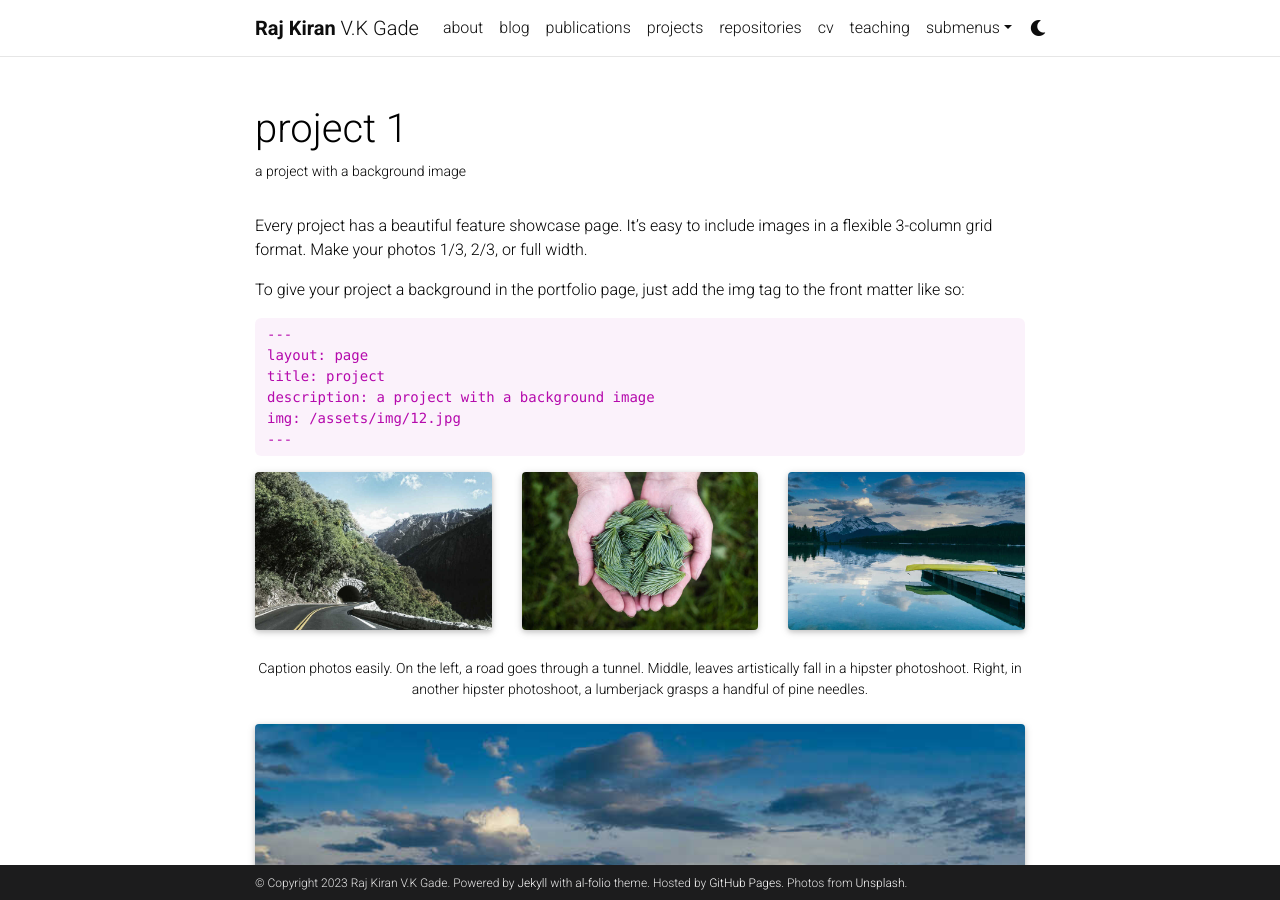
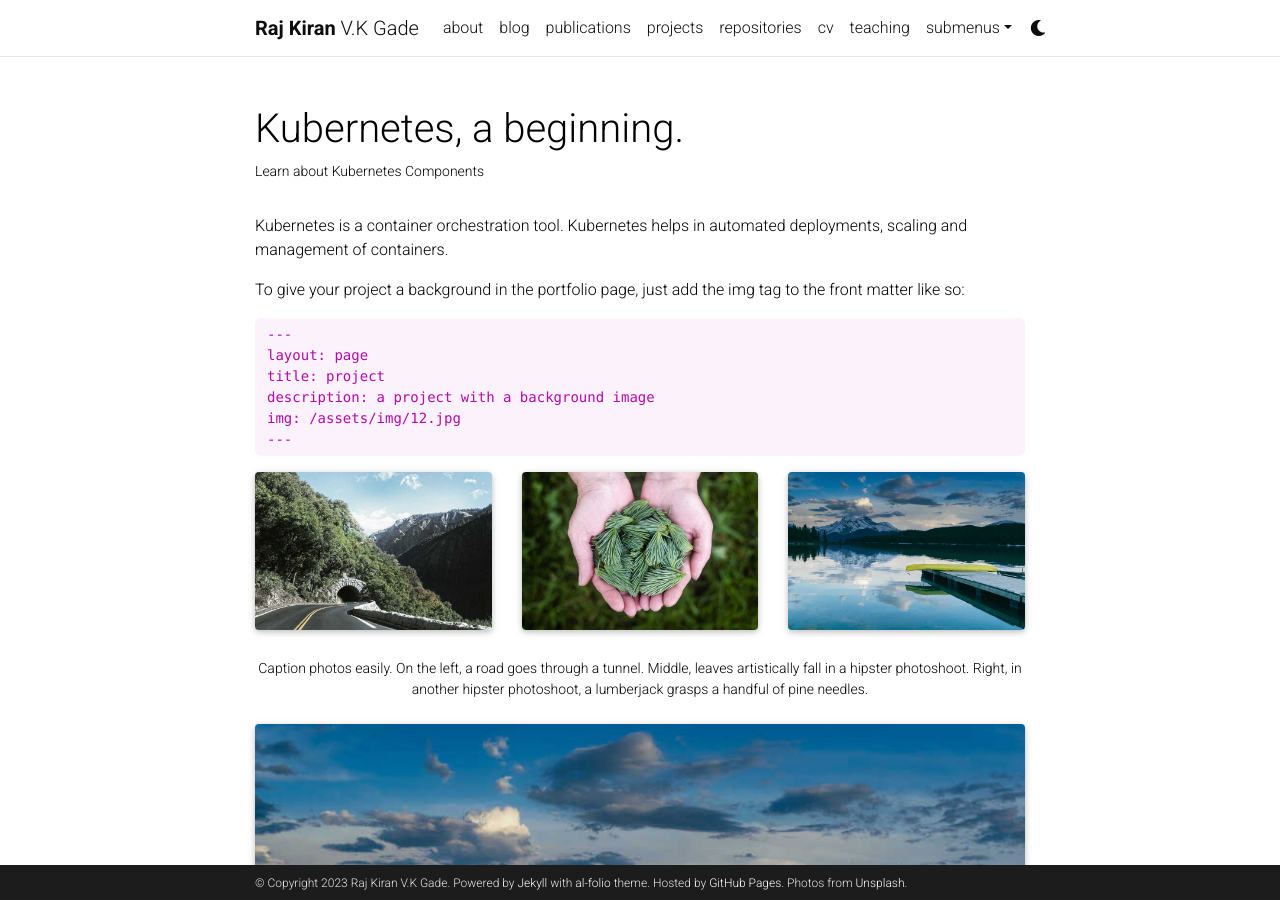
Before and after one commit to rkgade/rkgade.github.io, a Jekyll site: the page built from _projects/1_project.md, in a window 1280 px wide and 900 px high. Built offline with Jekyll 4.4.1, drawn with Linux system fonts in a browser that asks for light colours; full-size pictures stand in for the smaller copies a plugin makes; comment, search, counter and statistics services are not loaded; a style sheet for code colours, icons or effects is not loaded.

Commit message:
create a new page

```diff
--- a/_layouts/about.html
+++ b/_layouts/about.html
@@ -45,7 +45,11 @@
             <h2><a href="{{ '/news/' | relative_url }}" style="color: inherit;">news</a></h2>
             {%- include news.html limit=true %}
           {%- endif %}
-
+          <!-- Latest Projects papers
+          {% if page.selected_papers -%}
+            <h2><a href="{{ '/publications/' | relative_url }}" style="color: inherit;">selected publications</a></h2>
+            {%- include selected_papers.html %}
+          {%- endif %} -->
           <!-- Latest posts -->
           {% if page.latest_posts -%}
             <h2><a href="{{ '/blog/' | relative_url }}" style="color: inherit;">latest posts</a></h2>
--- a/_projects/1_project.md
+++ b/_projects/1_project.md
@@ -1,15 +1,16 @@
 ---
 layout: page
-title: project 1
-description: a project with a background image
-img: assets/img/12.jpg
+title: Kubernetes, a beginning.
+description: Learn about Kubernetes Components
+# img: assets/img/12.jpg
 importance: 1
 category: work
 ---
 
-Every project has a beautiful feature showcase page.
-It's easy to include images in a flexible 3-column grid format.
-Make your photos 1/3, 2/3, or full width.
+Kubernetes is a container orchestration tool.
+Kubernetes helps in automated deployments, scaling and management of containers.
+<!-- It's easy to include images in a flexible 3-column grid format.
+Make your photos 1/3, 2/3, or full width. -->
 
 To give your project a background in the portfolio page, just add the img tag to the front matter like so:
 
```
Also changed, not shown: _pages/about.md (+1 -1 lines), _pages/projects.md (+1 -1 lines), _projects/Kubernetes_Beginning.md (added, +11 -0 lines).
